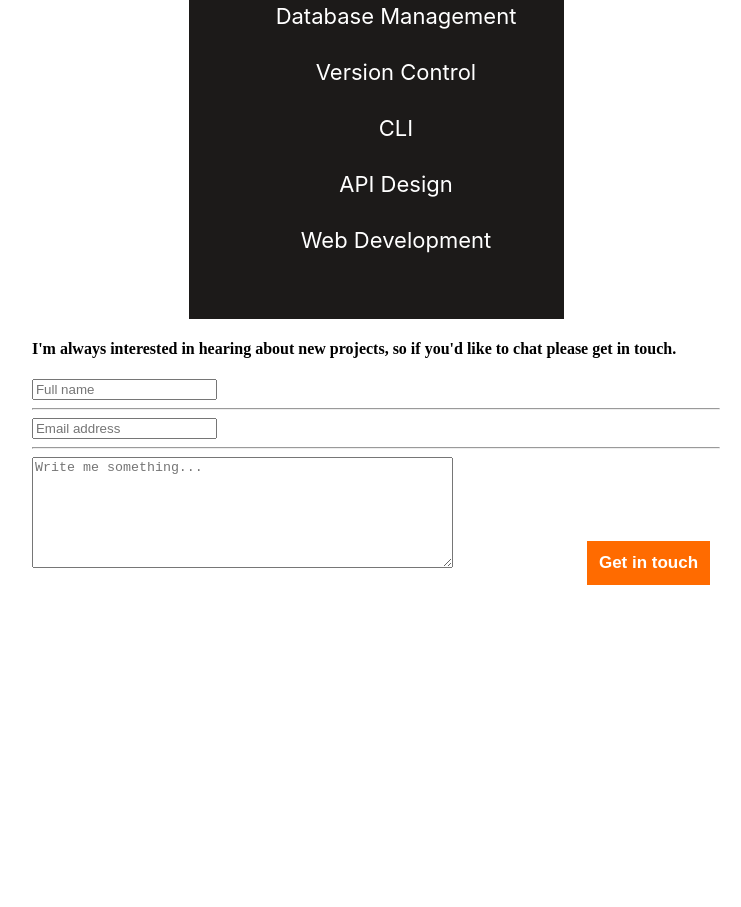
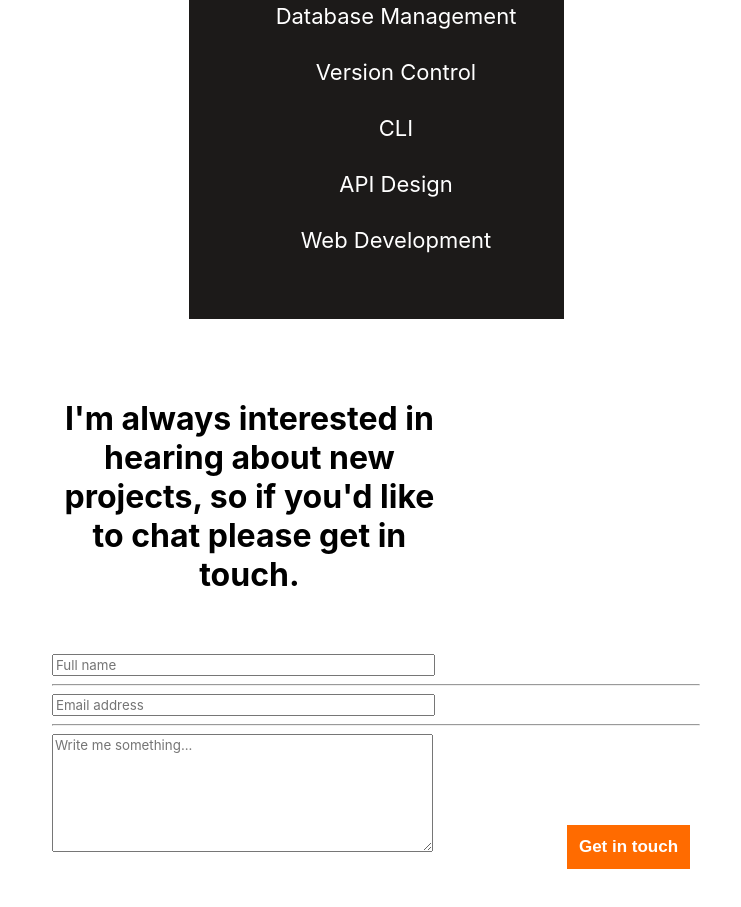
Before and after one commit to anyars-encarta/Porfolio, a website: page index.html in a window 1280 px wide. Shown: the part 8181-9088 px from the top of the page, without its empty margins (264-1005 px from the left). Before the commit the page ends 8894 px from the top, so only its background shows below. Drawn offline with Linux system fonts and the light colour scheme.

Commit message:
Add styling to the form

```diff
--- a/index.css
+++ b/index.css
@@ -446,3 +446,24 @@ a {
   align-items: center;
   justify-content: center;
 }
+.interesting {
+  width: 375;
+}
+
+.interest-text {
+  font-family: 'Inter', sans-serif;
+  text-align: center;
+  width: 375px;
+  margin-top: 80px;
+  font-size: 32px;
+  font-weight: 700;
+  margin-bottom: 60px;
+  margin-left: 10px;
+  margin-right: 50px;
+}
+
+.interesting input,
+textarea {
+  font-family: 'Inter', sans-serif;
+  width: 375px;
+}
```
